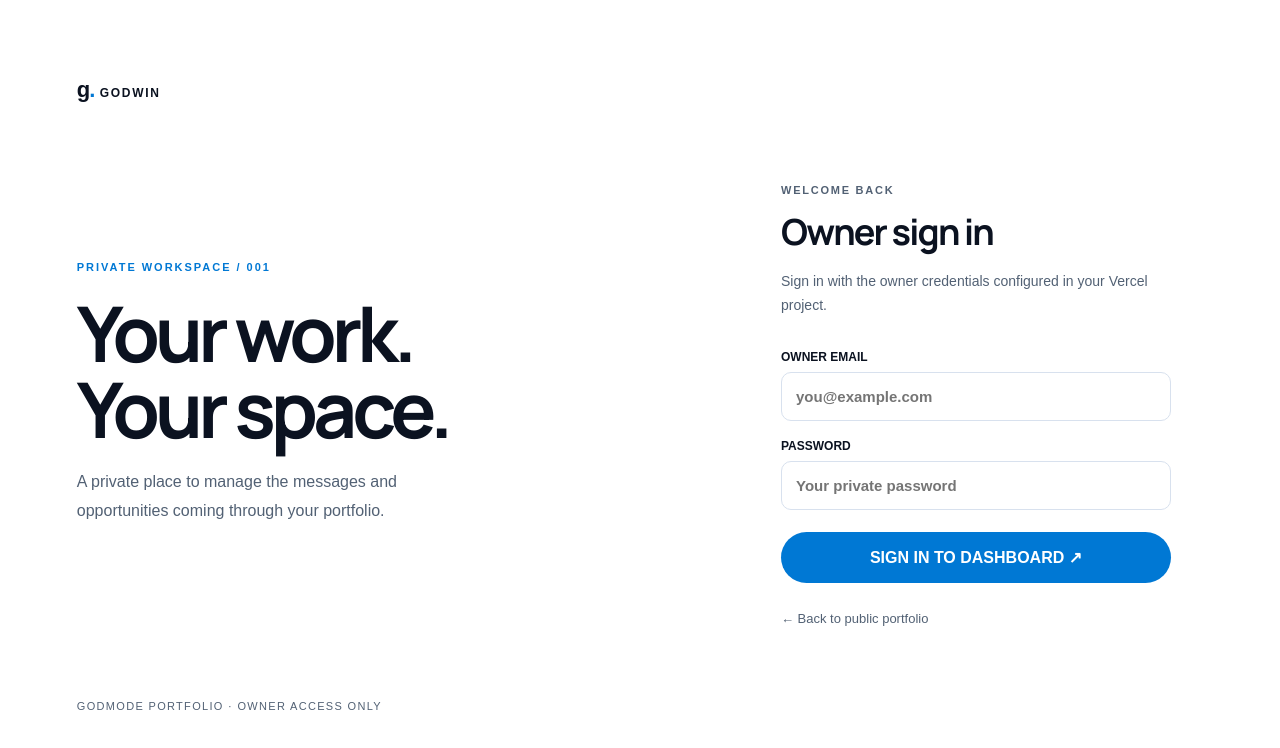
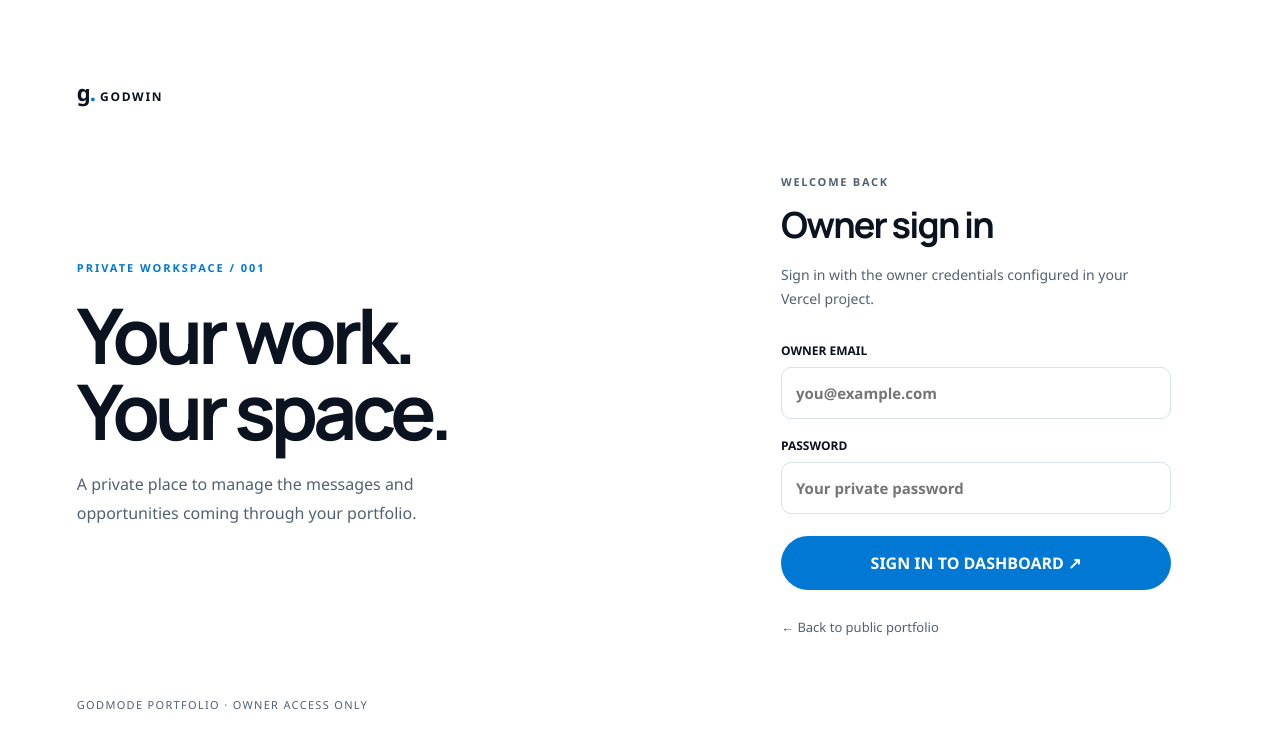
Before and after one commit to mrceogodwin/designbygodwin, a Next.js app: page /admin/login in a window 1280 px wide. Shown: the top 748 px of the page. Built offline with nearby package versions, Linux system fonts and the light colour scheme; a web font is replaced by a local one.

Commit message:
Use executive Segoe UI typography in owner workspace

```diff
--- a/app/admin/login/page.tsx
+++ b/app/admin/login/page.tsx
@@ -39,7 +39,7 @@ export default function AdminLoginPage() {
   }
 
   return (
-    <main style={{ minHeight: "100vh", background: "#ffffff", color: "#0b1220", display: "grid", gridTemplateColumns: "minmax(0, 1.05fr) minmax(320px, .95fr)", fontFamily: "Arial, sans-serif" }}>
+    <main style={{ minHeight: "100vh", background: "#ffffff", color: "#0b1220", display: "grid", gridTemplateColumns: "minmax(0, 1.05fr) minmax(320px, .95fr)", fontFamily: '"Segoe UI", Arial, sans-serif' }}>
       <section style={{ background: "#ffffff", color: "#0b1220", padding: "clamp(28px, 6vw, 88px)", display: "flex", flexDirection: "column", justifyContent: "space-between", minHeight: "100%" }}>
         <Link href="/" style={{ color: "inherit", fontWeight: 800, letterSpacing: "-.04em", fontSize: 22 }}>g<span style={{ color: "#0078d4" }}>.</span> <span style={{ fontSize: 12, letterSpacing: ".14em" }}>GODWIN</span></Link>
         <div style={{ maxWidth: 520, paddingBlock: 60 }}>
```
